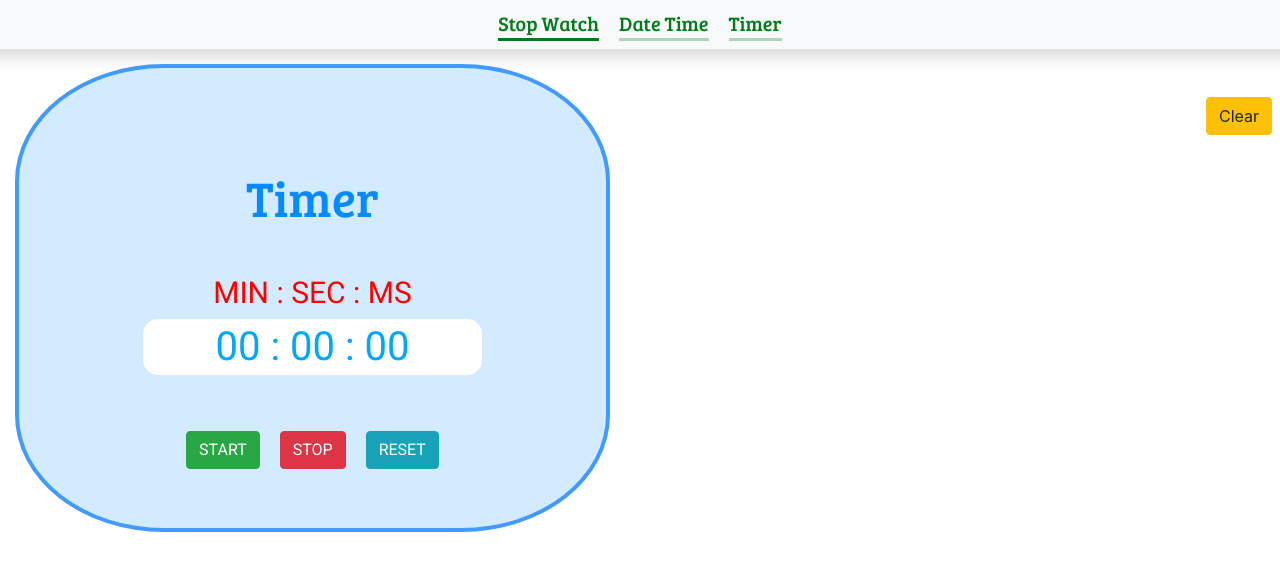
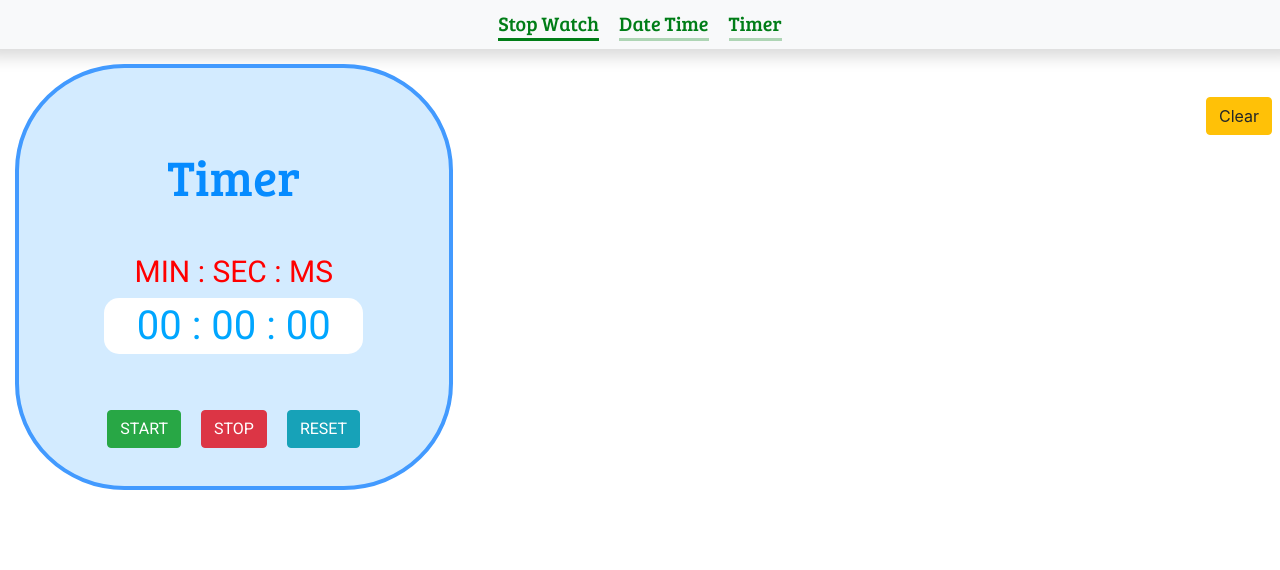
Before and after one commit to Mahesh-Maddhi/stopWatch-timer-dateTime, a plain HTML site: page index.html in a window 1280 px wide. Drawn offline with nearby package versions, Linux system fonts and the light colour scheme; a web font is replaced by a local one.

Commit message:
Update stopwatch.css

```diff
--- a/stopwatch.css
+++ b/stopwatch.css
@@ -4,7 +4,8 @@
     font-family: "roboto";
     background-color: rgb(211, 235, 255);
     margin: 15px;
-    padding: 4vw;
+    padding: 30px;
+    width: 70%;
     border:4px solid rgb(66, 154, 255) ;
     border-radius: 25%;
 
```
